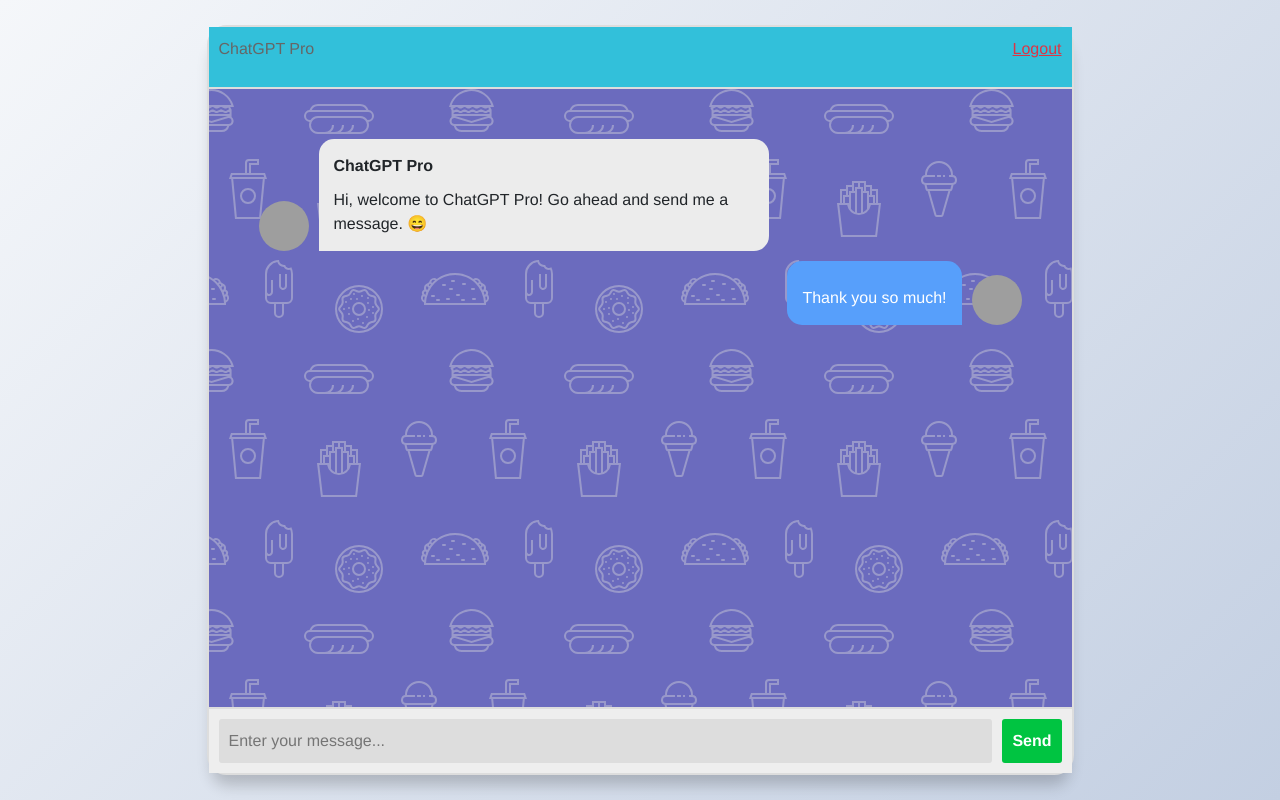
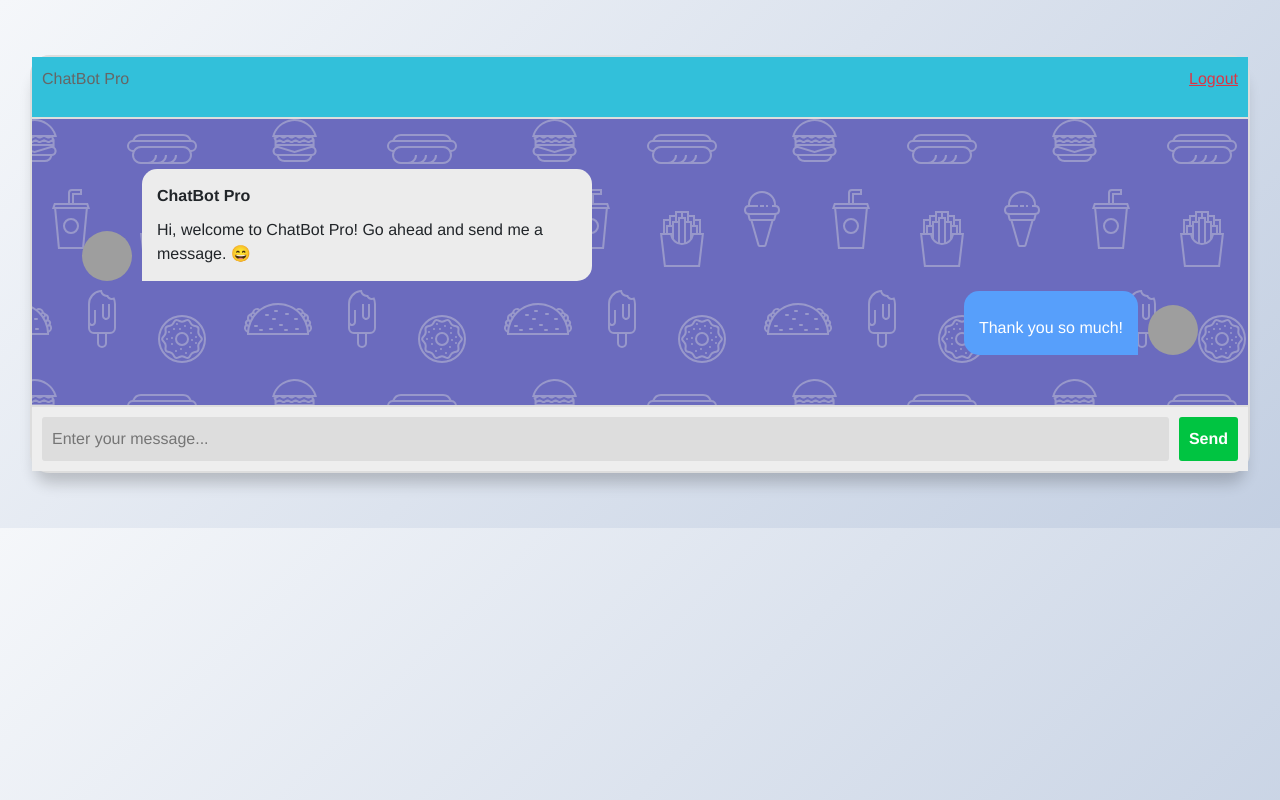
Before and after one commit to jitendra-meena/ChatGPT-Pro, a Django app: page /dashboard/ in a window 1280 px wide. Run offline with Django 4.2, Linux system fonts and the light colour scheme; grey boxes are pictures that could not be loaded.

Commit message:
Dashboard Changes

```diff
--- a/ChatGPTPro/settings.py
+++ b/ChatGPTPro/settings.py
@@ -27,7 +27,7 @@ DEBUG = True
 
 ALLOWED_HOSTS = []
 
-OPENAI_API_KEY = "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"
+OPENAI_API_KEY = "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"
 
 # Application definition
 
--- a/chat/templates/dashboards.html
+++ b/chat/templates/dashboards.html
@@ -1,7 +1,7 @@
 <!DOCTYPE html>
 <html>
   <head>
-    <title>ChatGPT Pro</title>
+    <title>ChatBot Pro</title>
     <script src="https://code.jquery.com/jquery-3.6.0.min.js"></script>
     <script src="https://cdn.jsdelivr.net/npm/js-cookie@3.0.0/dist/js.cookie.min.js"></script>
     <script src="https://cdn.jsdelivr.net/npm/bootstrap@5.3.0-alpha1/dist/js/bootstrap.bundle.min.js" integrity="sha384-w76AqPfDkMBDXo30jS1Sgez6pr3x5MlQ1ZAGC+nuZB+EYdgRZgiwxhTBTkF7CXvN" crossorigin="anonymous"></script>
@@ -32,7 +32,6 @@
             display: flex;
             justify-content: center;
             align-items: center;
-            height: 100vh;
             background-image: var(--body-bg);
             font-family: Helvetica, sans-serif;
           }
@@ -42,7 +41,6 @@
             flex-flow: column wrap;
             justify-content: space-between;
             width: 100%;
-            max-width: 867px;
             margin: 55px 30px;
             height: calc(100% - 50px);
             border: var(--border);
@@ -169,7 +167,7 @@
 
         <header class="msger-header">
           <div class="msger-header-title">
-            <i class="fas fa-comment-alt"></i> ChatGPT Pro
+            <i class="fas fa-comment-alt"></i> ChatBot Pro
           </div>
           <div class="msger-header-options">
             <a href="{% url 'logout' %}"
@@ -186,12 +184,12 @@
 
             <div class="msg-bubble">
               <div class="msg-info">
-                <div class="msg-info-name">ChatGPT Pro</div>
+                <div class="msg-info-name">ChatBot Pro</div>
                 <div class="msg-info-time"></div>
               </div>
 
               <div class="msg-text">
-                Hi, welcome to ChatGPT Pro! Go ahead and send me a message. 😄
+                Hi, welcome to ChatBot Pro! Go ahead and send me a message. 😄
               </div>
             </div>
           </div>
--- a/chat/templates/register.html
+++ b/chat/templates/register.html
@@ -10,7 +10,7 @@
     <meta name="keywords" content="Colorlib Templates">
 
     <!-- Title Page-->
-    <title>ChatGPT Pro</title>
+    <title>ChatBot Pro</title>
     <link href="https://fonts.googleapis.com/css?family=Open+Sans:300,300i,400,400i,600,600i,700,700i|Jost:300,300i,400,400i,500,500i,600,600i,700,700i|Poppins:300,300i,400,400i,500,500i,600,600i,700,700i" rel="stylesheet">
 
     <!-- Vendor CSS Files -->
--- a/chat/templates/user_login.html
+++ b/chat/templates/user_login.html
@@ -10,7 +10,7 @@
     <meta name="keywords" content="Colorlib Templates">
 
     <!-- Title Page-->
-    <title>ChatGPT Pro</title>
+    <title>ChatBot Pro</title>
     <link href="https://fonts.googleapis.com/css?family=Open+Sans:300,300i,400,400i,600,600i,700,700i|Jost:300,300i,400,400i,500,500i,600,600i,700,700i|Poppins:300,300i,400,400i,500,500i,600,600i,700,700i" rel="stylesheet">
 
     <!-- Vendor CSS Files -->
```
Also changed, not shown: chat/templates/index.html (+4 -4 lines).
